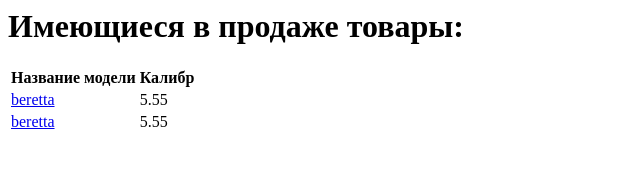
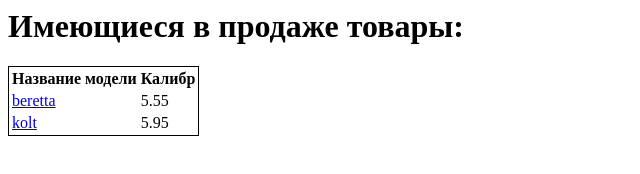
Before and after one commit to Vyacheslav-Lapin/Web008Course, a plain HTML site: page guns/index.html in a window 1280 px wide. Shown: the whole page, without its empty margins (0-640 px from the left). Drawn offline with Linux system fonts and the light colour scheme.

Commit message:
it works!!!

```diff
--- a/_styles/style.css
+++ b/_styles/style.css
@@ -0,0 +1,3 @@
+.bordered {
+    border: 1px solid #000;
+}
--- a/index.html
+++ b/index.html
@@ -4,20 +4,12 @@
     <meta charset="UTF-8">
     <title>Web-008 Example page</title>
     <link rel="stylesheet" href="_styles/style.css">
-    <script src="_scripts/Server.js"></script>
-    <script src="_scripts/script.js"></script>
+    <!--<script src="_scripts/Server.js"></script>-->
+    <!--<script src="_scripts/script.js"></script>-->
 </head>
 <body>
 
-<script>
-    document.write('1');
-</script>
-
-2
-
-<script>
-    document.write('')
-</script>
+<a href="guns/">Каталог оружия</a>
 
 </body>
 </html>
--- a/webapi/gun.json
+++ b/webapi/gun.json
@@ -5,8 +5,8 @@
     "name": "beretta"
   },
   {
-    "id": 1,
-    "caliber": 5.55,
-    "name": "beretta"
+    "id": 2,
+    "caliber": 5.95,
+    "name": "kolt"
   }
 ]
```
